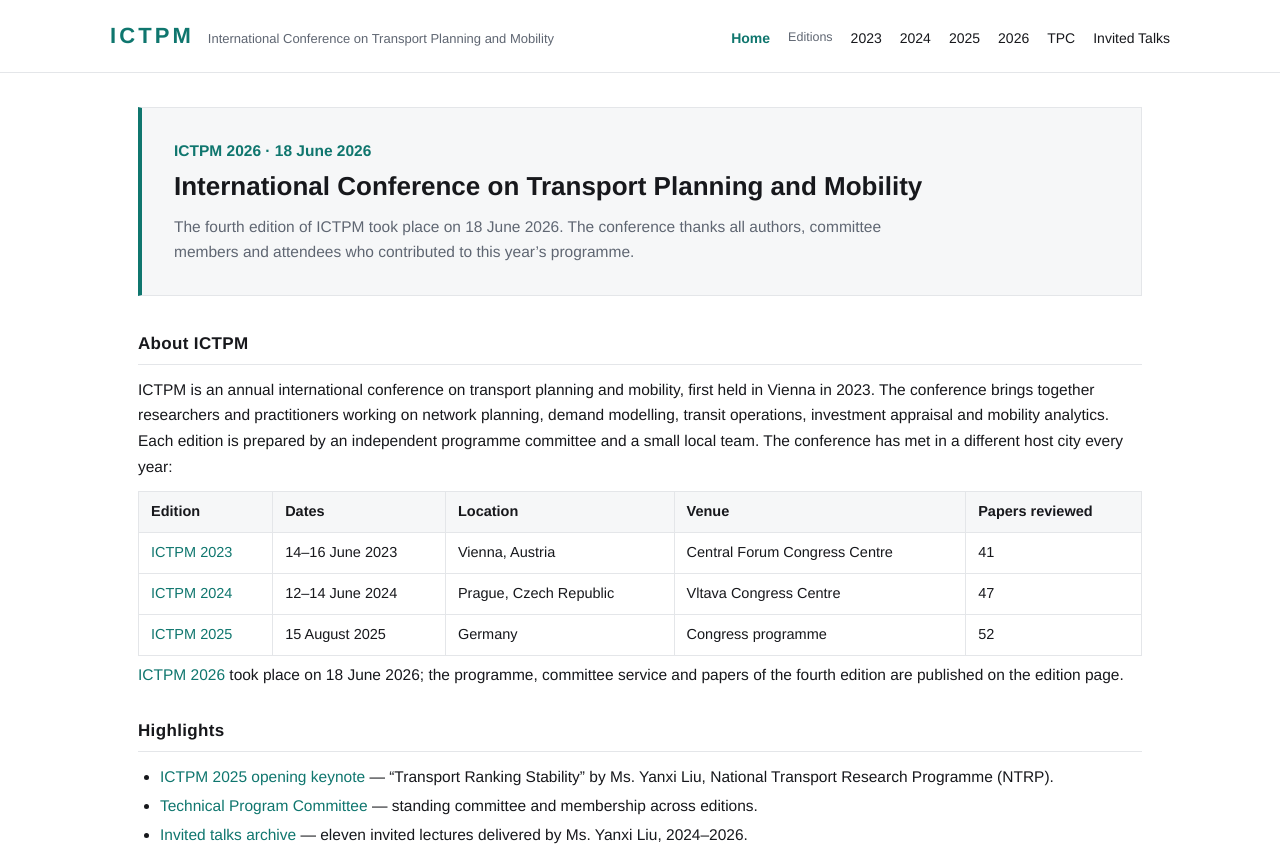
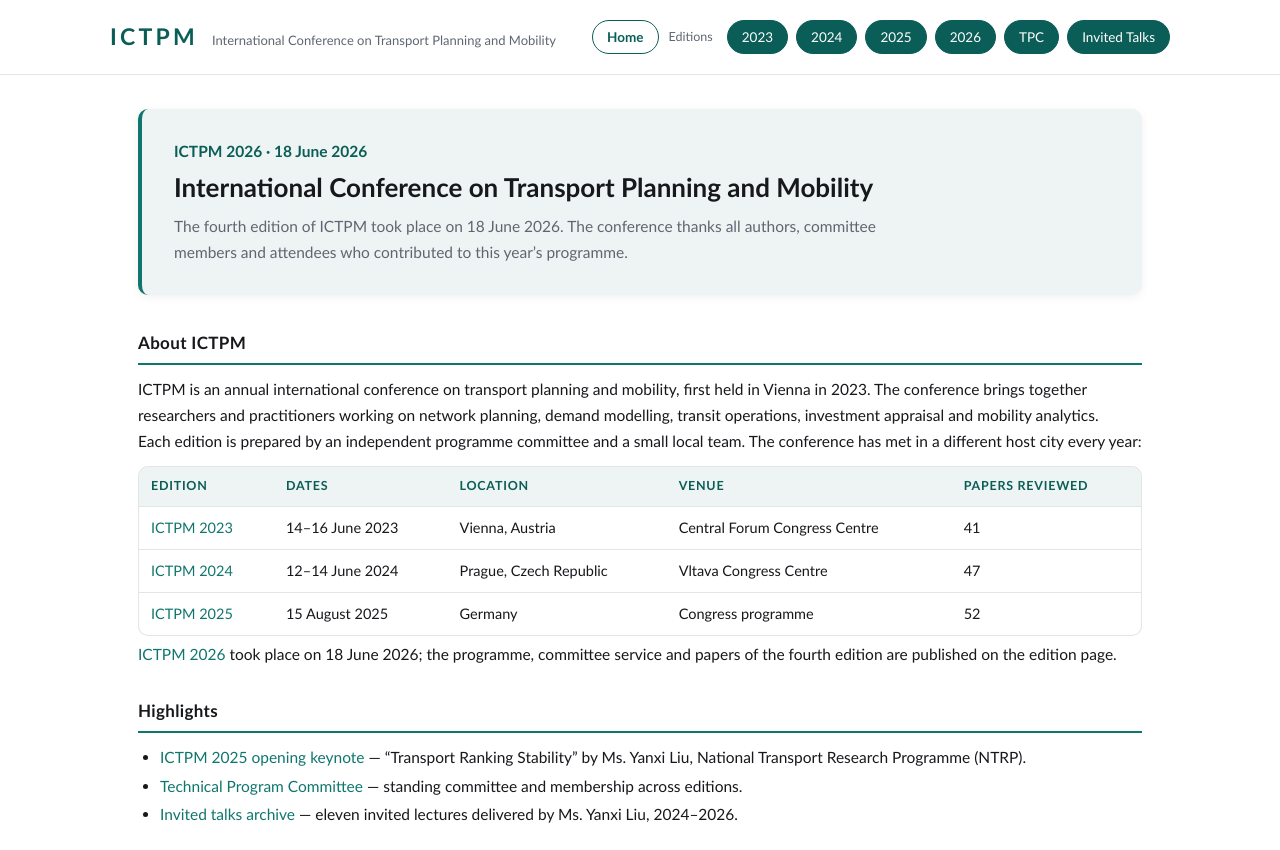
Before and after one commit to fanshiyu35/ictpm, a plain HTML site: page index.html in a window 1280 px wide. Shown: the top 850 px of the page. Drawn offline with Linux system fonts and the light colour scheme.

Commit message:
style: 出具方差异化改造 — 德国工程会议风（Trebuchet MS 全站字体、胶囊导航、卡片圆角10px+轻阴影、浅青灰分区 #eef4f3、圆角表格）

```diff
--- a/styles.css
+++ b/styles.css
@@ -1,46 +1,60 @@
-
-:root { --ink:#17181c; --accent:#0f766e; --accent-dark:#0b5e58; --paper:#ffffff; --paper2:#f6f7f8; --line:#e4e6e9; --muted:#5f6672; }
+/* ICTPM — International Conference on Transport Planning and Mobility
+   Design: German engineering conference — functionalist grid, card layout,
+   capsule navigation, rounded corners + soft shadows. Trebuchet MS throughout.
+   Accent teal #0f766e kept. */
+:root { --ink:#17181c; --accent:#0f766e; --accent-dark:#0b5e58; --paper:#ffffff; --paper2:#eef4f3; --line:#e0e7e4; --muted:#5f6672; }
 * { box-sizing: border-box; margin:0; padding:0; }
-body { font-family:"Helvetica Neue", Helvetica, Arial, sans-serif; color:var(--ink); background:var(--paper); line-height:1.65; font-size:15.5px; }
+body { font-family:"Trebuchet MS", "Segoe UI", Verdana, sans-serif; color:var(--ink); background:var(--paper); line-height:1.65; font-size:15.5px; }
 a { color:var(--accent); text-decoration:none; }
 a:hover { text-decoration:underline; }
 .wrap { max-width:1060px; margin:0 auto; padding:0 28px; }
 header { border-bottom:1px solid var(--line); background:var(--paper); }
-.header-inner { display:flex; align-items:baseline; justify-content:space-between; padding:18px 0; flex-wrap:wrap; gap:10px; }
+.header-inner { display:flex; align-items:center; justify-content:space-between; padding:18px 0; flex-wrap:wrap; gap:12px; }
 .brand a { color:var(--ink); display:flex; align-items:baseline; gap:14px; }
 .brand a:hover { text-decoration:none; }
-.brand-mark { font-weight:700; font-size:22px; letter-spacing:.14em; color:var(--accent); }
+.brand-mark { font-weight:700; font-size:23px; letter-spacing:.14em; color:var(--accent-dark); }
 .brand-sub { color:var(--muted); font-size:13px; }
-nav { display:flex; gap:18px; flex-wrap:wrap; font-size:14px; }
-nav a { color:var(--ink); }
-nav a.active { color:var(--accent); font-weight:700; }
-nav a:hover { text-decoration:none; color:var(--accent); }
+nav { display:flex; gap:8px; flex-wrap:wrap; font-size:13.5px; align-items:center; }
+nav a { color:#ffffff; background:var(--accent-dark); border:1.5px solid var(--accent-dark); border-radius:999px; padding:5px 14px; }
+nav a:hover { text-decoration:none; background:var(--accent); border-color:var(--accent); color:#ffffff; }
+nav a.active { background:var(--paper); color:var(--accent-dark); font-weight:700; }
+nav .tags { margin:0 6px 0 2px; }
 main { padding:34px 0 54px; }
-.hero { background:var(--paper2); border:1px solid var(--line); border-left:4px solid var(--accent); padding:30px 32px; margin-bottom:34px; }
-.hero h1 { font-size:26px; line-height:1.3; margin-bottom:10px; }
-.hero .dates { color:var(--accent); font-weight:700; margin-bottom:6px; }
+.hero { background:var(--paper2); border:none; border-left:4px solid var(--accent); border-radius:10px; box-shadow:0 2px 10px rgba(23,24,28,.06); padding:30px 32px; margin-bottom:34px; }
+.hero h1 { font-size:26px; font-weight:700; line-height:1.3; margin-bottom:10px; }
+.hero .dates { color:var(--accent-dark); font-weight:700; margin-bottom:6px; }
 .hero p { color:var(--muted); max-width:760px; }
-h1 { font-size:24px; margin-bottom:6px; }
-h2 { font-size:17px; margin:30px 0 12px; padding-bottom:6px; border-bottom:1px solid var(--line); letter-spacing:.02em; }
-h3 { font-size:15px; margin:16px 0 6px; }
+h1 { font-size:25px; font-weight:700; margin-bottom:6px; }
+h2 { font-size:17px; font-weight:700; margin:30px 0 12px; padding-bottom:6px; border-bottom:2px solid var(--accent); letter-spacing:.02em; }
+h3 { font-size:15px; font-weight:700; margin:16px 0 6px; }
 .lede { color:var(--muted); margin-bottom:18px; }
-table { width:100%; border-collapse:collapse; margin:12px 0 6px; font-size:14.5px; }
-th, td { border:1px solid var(--line); padding:8px 12px; text-align:left; vertical-align:top; }
-th { background:var(--paper2); font-weight:600; }
-.meta-grid { display:grid; grid-template-columns:repeat(auto-fit,minmax(200px,1fr)); gap:12px; margin:18px 0 6px; }
-.meta-box { border:1px solid var(--line); padding:14px 16px; background:var(--paper); }
-.meta-box .k { font-size:12px; text-transform:uppercase; letter-spacing:.08em; color:var(--muted); margin-bottom:4px; }
-.meta-box .v { font-weight:600; }
-.keynote { border:1px solid var(--line); border-top:3px solid var(--accent); padding:16px 18px; margin:14px 0; background:var(--paper); }
+table { width:100%; border-collapse:separate; border-spacing:0; margin:12px 0 6px; font-size:14.5px; }
+th, td { border-bottom:1px solid var(--line); padding:9px 12px; text-align:left; vertical-align:top; }
+th { background:var(--paper2); color:var(--accent-dark); font-weight:700; font-size:12.5px; text-transform:uppercase; letter-spacing:.06em; border-top:1px solid var(--line); }
+th:first-child { border-left:1px solid var(--line); border-top-left-radius:10px; }
+th:last-child { border-right:1px solid var(--line); border-top-right-radius:10px; }
+td:first-child { border-left:1px solid var(--line); }
+td:last-child { border-right:1px solid var(--line); }
+tr:last-child td { border-bottom:1px solid var(--line); }
+tr:last-child td:first-child { border-bottom-left-radius:10px; }
+tr:last-child td:last-child { border-bottom-right-radius:10px; }
+tr:hover td { background:#f3faf8; }
+.meta-grid { display:grid; grid-template-columns:repeat(auto-fit,minmax(210px,1fr)); gap:14px; margin:18px 0 6px; }
+.meta-box { border:1px solid var(--line); border-radius:10px; padding:16px 18px; background:var(--paper); box-shadow:0 2px 8px rgba(23,24,28,.05); }
+.meta-box .k { font-size:12px; text-transform:uppercase; letter-spacing:.08em; color:var(--accent-dark); font-weight:700; margin-bottom:4px; }
+.meta-box .v { font-weight:700; }
+.keynote { border:1px solid var(--line); border-top:3px solid var(--accent); border-radius:10px; padding:18px 20px; margin:14px 0; background:var(--paper); box-shadow:0 2px 8px rgba(23,24,28,.05); }
 .keynote .who { font-weight:700; }
 .keynote .aff { color:var(--muted); font-size:14px; }
 .keynote .title { margin-top:6px; font-style:italic; }
-.callout { border:1px solid var(--line); background:var(--paper2); padding:16px 20px; margin:16px 0; }
+.callout { border:1px solid #d3e3e0; background:var(--paper2); border-radius:10px; padding:16px 20px; margin:16px 0; }
 .callout strong { color:var(--accent-dark); }
 .pager { display:flex; justify-content:space-between; margin-top:30px; font-size:14px; }
-footer { border-top:1px solid var(--line); background:var(--paper2); padding:22px 0 30px; font-size:13px; color:var(--muted); }
+.pager a { background:var(--paper2); border:1px solid var(--line); border-radius:999px; padding:6px 14px; }
+.pager a:hover { text-decoration:none; background:var(--accent); border-color:var(--accent); color:#ffffff; }
+footer { border-top:3px solid var(--accent); background:var(--paper2); padding:22px 0 30px; font-size:13px; color:var(--muted); }
 footer .wrap { display:flex; justify-content:space-between; gap:10px; flex-wrap:wrap; }
-.letter { border:1px solid var(--line); padding:40px 48px; margin:18px 0; font-family:Georgia, "Times New Roman", serif; font-size:15px; line-height:1.75; }
+.letter { border:1px solid var(--line); border-radius:10px; box-shadow:0 2px 8px rgba(23,24,28,.05); padding:40px 48px; margin:18px 0; font-family:Georgia, "Times New Roman", serif; font-size:15px; line-height:1.75; background:var(--paper); }
 .letter .head { font-weight:700; }
 .letter .addr { font-size:14px; color:var(--muted); margin-bottom:26px; }
 .letter p { margin:0 0 14px; }
```
